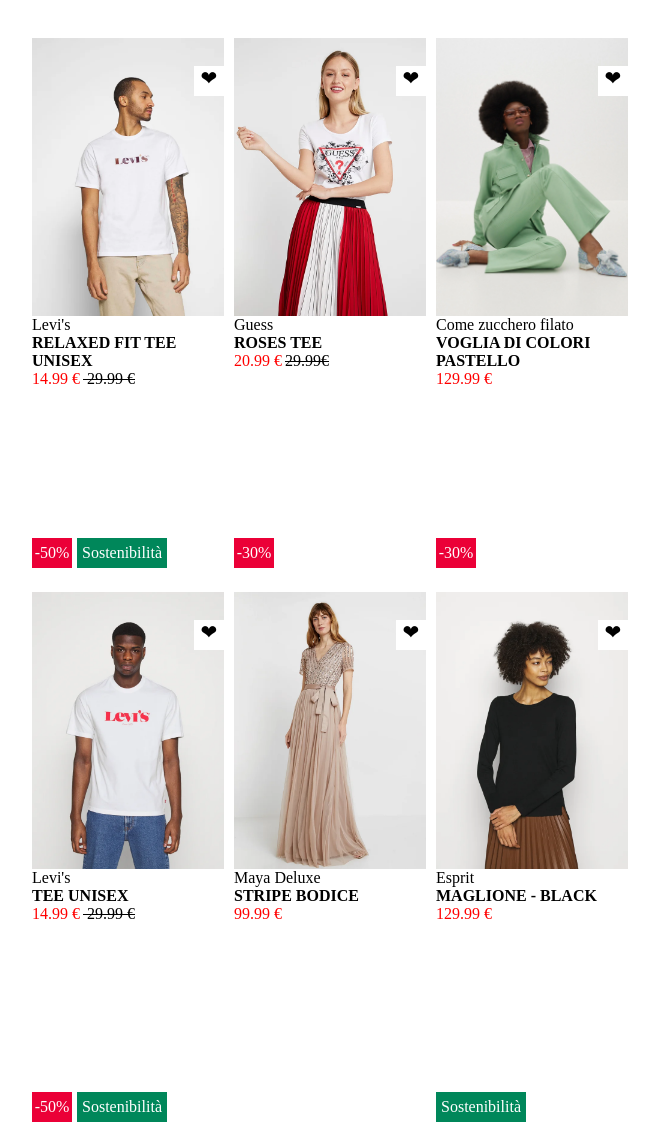
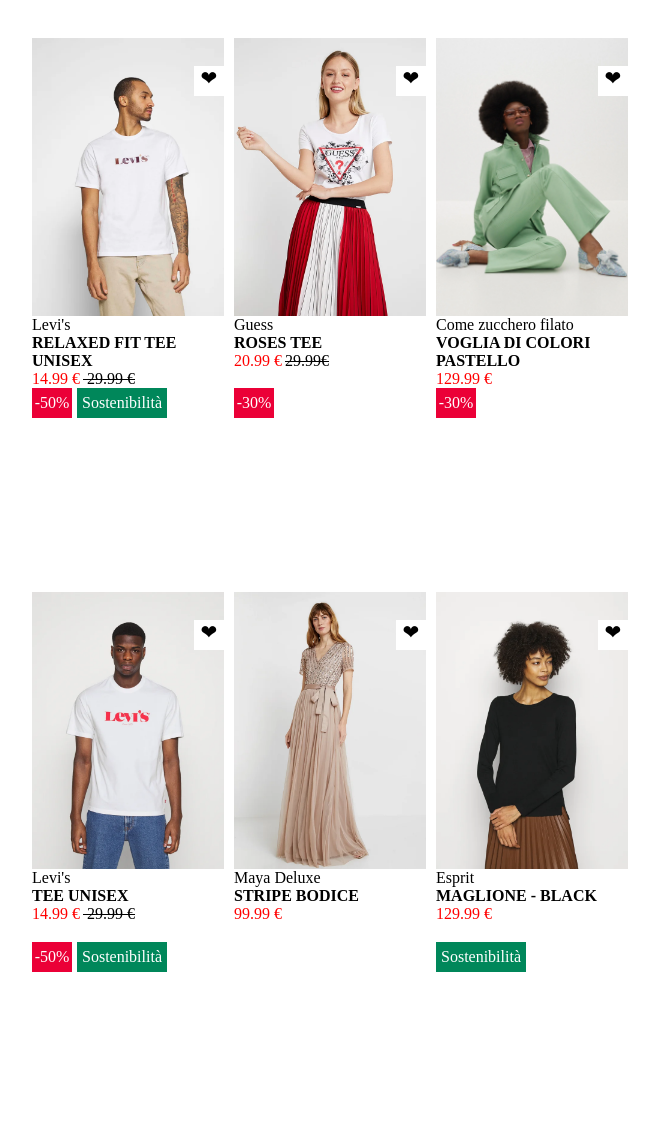
Before and after one commit to scollo26/html-css-boolando, a plain HTML site: page index.html in a window 1280 px wide. Shown: the whole page, without its empty margins (234-893 px from the left). Drawn offline with Linux system fonts and the light colour scheme.

Commit message:
modifica altezza

```diff
--- a/css/style.css
+++ b/css/style.css
@@ -90,7 +90,7 @@ h1{
     position: absolute;
     width: 40px;
     height: 30px;
-    top: 500px;
+    top: 350px;
     background-color: #EB0037;
     color: white;
     text-align: center;
@@ -101,7 +101,8 @@ h1{
     position: absolute;
     width: 90px;
     height: 30px;
-    top: 500px;
+    /* top: 500px; */
+    bottom: 5%;
     left: 45px;
     background-color: #00875A;
     color: white;
@@ -113,7 +114,8 @@ h1{
     position: absolute;
     width: 90px;
     height: 30px;
-    top: 500px;
+    /* top: 500px; */
+    bottom: 5%;
     left: 0px;
     background-color: #00875A;
     color: white;
```
